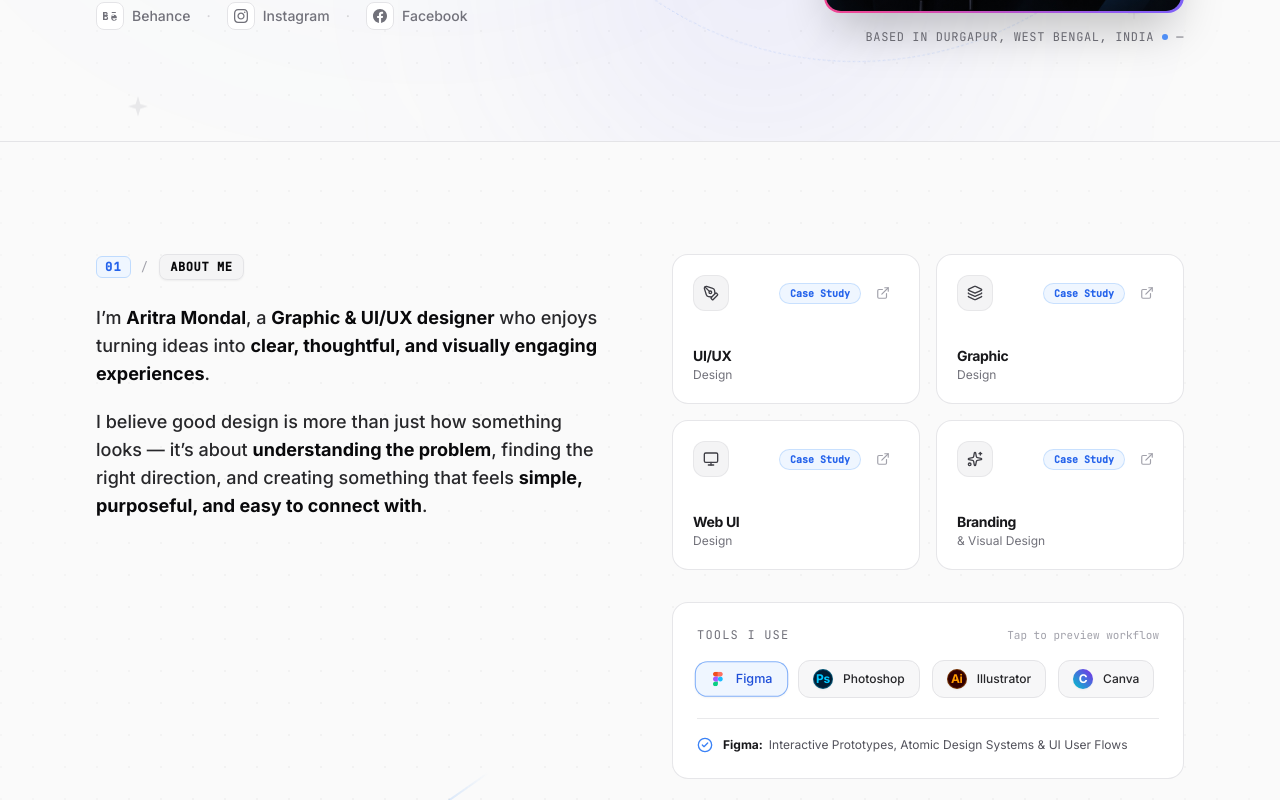
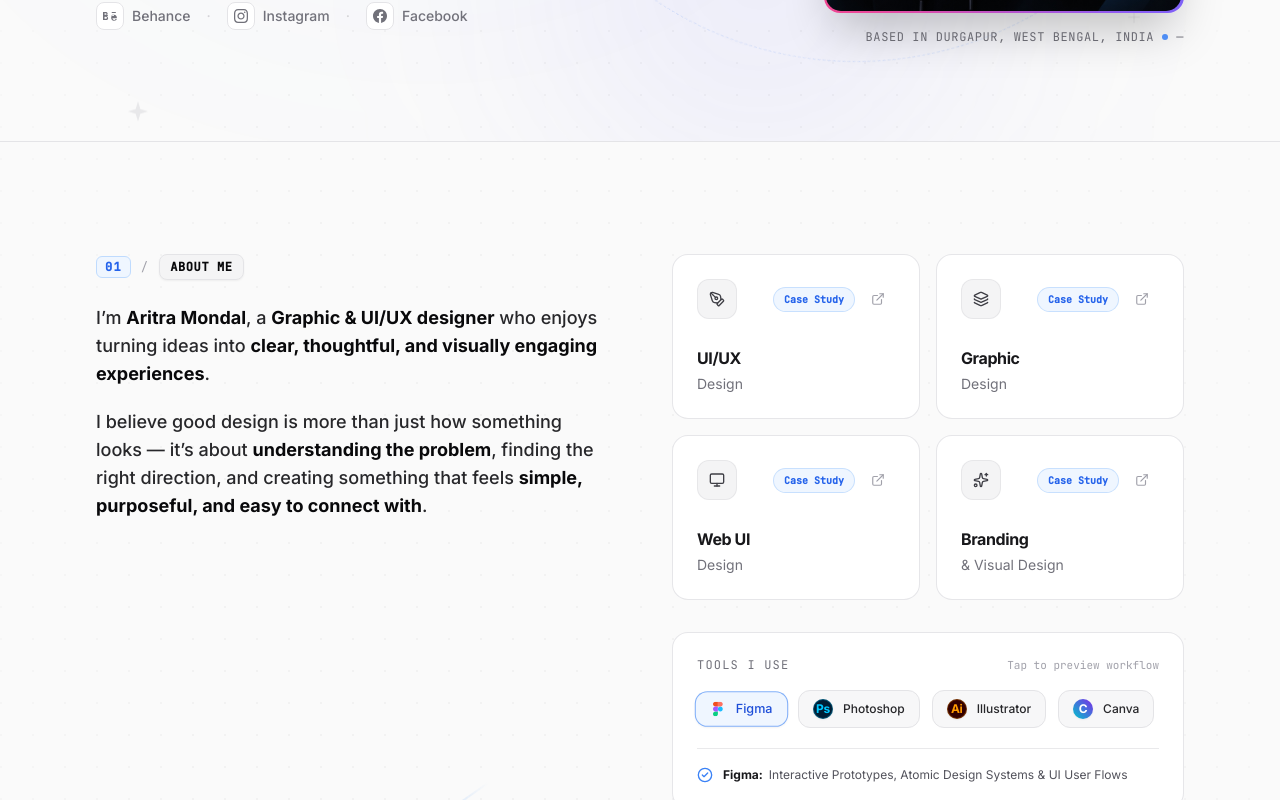
Before and after one commit to Dexp2k3/Portfolio-website-aritra, a React (Vite) app: page / in a window 1280 px wide. Shown: the part 578-1378 px from the top of the page. Built offline with nearby package versions, Linux system fonts and the light colour scheme.

Commit message:
Fix discipline cards padding and height for mobile interface

```diff
--- a/src/sections/About.jsx
+++ b/src/sections/About.jsx
@@ -216,21 +216,21 @@ export function About({ onShowToast }) {
                     spotlight={true}
                     tilt={true}
                     onClick={() => handleDisciplineClick(item)}
-                    className={`p-4.5 sm:p-5 flex flex-col justify-between min-h-[140px] sm:min-h-[150px] transition-all duration-300 active:scale-[0.98] cursor-pointer ${
+                    className={`p-5 sm:p-6 flex flex-col justify-between min-h-[160px] sm:min-h-[165px] transition-all duration-300 active:scale-[0.98] cursor-pointer ${
                       item.hasEmbed
                         ? 'hover:border-blue-500/50 dark:hover:border-blue-500/40 hover:shadow-xl dark:hover:shadow-[0_12px_32px_-10px_rgba(59,130,246,0.2)] hover:-translate-y-1 group/card'
                         : 'cursor-default'
                     }`}
                   >
                     <div className="flex items-center justify-between">
-                      <div className="w-9 h-9 rounded-xl bg-zinc-100 dark:bg-zinc-800/80 border border-zinc-200/80 dark:border-zinc-700/60 flex items-center justify-center text-zinc-700 dark:text-zinc-300 group-hover/card:text-blue-600 dark:group-hover/card:text-white group-hover/card:border-blue-300 dark:group-hover/card:border-blue-500/40 group-hover/card:scale-105 transition-all duration-300">
+                      <div className="w-10 h-10 rounded-xl bg-zinc-100 dark:bg-zinc-800/80 border border-zinc-200/80 dark:border-zinc-700/60 flex items-center justify-center text-zinc-700 dark:text-zinc-300 group-hover/card:text-blue-600 dark:group-hover/card:text-white group-hover/card:border-blue-300 dark:group-hover/card:border-blue-500/40 group-hover/card:scale-105 transition-all duration-300">
                         <IconComponent className="w-4 h-4" />
                       </div>
 
                       {/* Featured Project Trigger Tag & Direct External Icon */}
                       {item.hasEmbed && (
                         <div className="flex items-center gap-1.5">
-                          <span className="inline-flex items-center gap-1 text-[10px] font-mono font-semibold px-2.5 py-0.5 rounded-full bg-blue-50 dark:bg-blue-500/15 text-blue-600 dark:text-blue-400 border border-blue-200/80 dark:border-blue-500/30 group-hover/card:scale-105 transition-all duration-200">
+                          <span className="inline-flex items-center gap-1 text-[10px] font-mono font-semibold px-2.5 py-1 rounded-full bg-blue-50 dark:bg-blue-500/15 text-blue-600 dark:text-blue-400 border border-blue-200/80 dark:border-blue-500/30 group-hover/card:scale-105 transition-all duration-200">
                             <span>Case Study</span>
                           </span>
 
@@ -241,7 +241,7 @@ export function About({ onShowToast }) {
                             onClick={(e) => e.stopPropagation()}
                             title="Open directly on Behance"
                             aria-label={`Open ${item.title} case study on Behance`}
-                            className="min-w-[32px] min-h-[32px] flex items-center justify-center p-1.5 rounded-lg text-zinc-400 hover:text-blue-600 dark:hover:text-blue-400 hover:bg-zinc-100 dark:hover:bg-zinc-800 transition-colors active:scale-95"
+                            className="min-w-[34px] min-h-[34px] flex items-center justify-center p-1.5 rounded-lg text-zinc-400 hover:text-blue-600 dark:hover:text-blue-400 hover:bg-zinc-100 dark:hover:bg-zinc-800 transition-colors active:scale-95"
                           >
                             <ExternalLink className="w-3.5 h-3.5" />
                           </a>
@@ -249,8 +249,8 @@ export function About({ onShowToast }) {
                       )}
                     </div>
 
-                    <div className="mt-4">
-                      <div className="text-sm font-bold text-zinc-900 dark:text-white tracking-tight leading-snug group-hover/card:text-blue-600 dark:group-hover/card:text-blue-400 transition-colors flex items-center justify-between">
+                    <div className="mt-5">
+                      <div className="text-sm sm:text-base font-bold text-zinc-900 dark:text-white tracking-tight leading-snug group-hover/card:text-blue-600 dark:group-hover/card:text-blue-400 transition-colors flex items-center justify-between">
                         <span>{item.title}</span>
                         {item.hasEmbed && (
                           <span className="text-[11px] font-mono font-medium text-blue-600 dark:text-blue-400 opacity-90 sm:opacity-0 sm:group-hover/card:opacity-100 sm:translate-x-[-3px] sm:group-hover/card:translate-x-0 transition-all duration-200">
@@ -258,7 +258,7 @@ export function About({ onShowToast }) {
                           </span>
                         )}
                       </div>
-                      <div className="text-xs text-zinc-500 dark:text-zinc-400 mt-0.5">
+                      <div className="text-xs sm:text-sm text-zinc-500 dark:text-zinc-400 mt-1">
                         {item.sub}
                       </div>
                     </div>
--- a/tailwind.config.js
+++ b/tailwind.config.js
@@ -7,6 +7,9 @@ export default {
   darkMode: 'class',
   theme: {
     extend: {
+      spacing: {
+        '4.5': '1.125rem',
+      },
       colors: {
         charcoal: {
           900: '#0c0f17',
```
